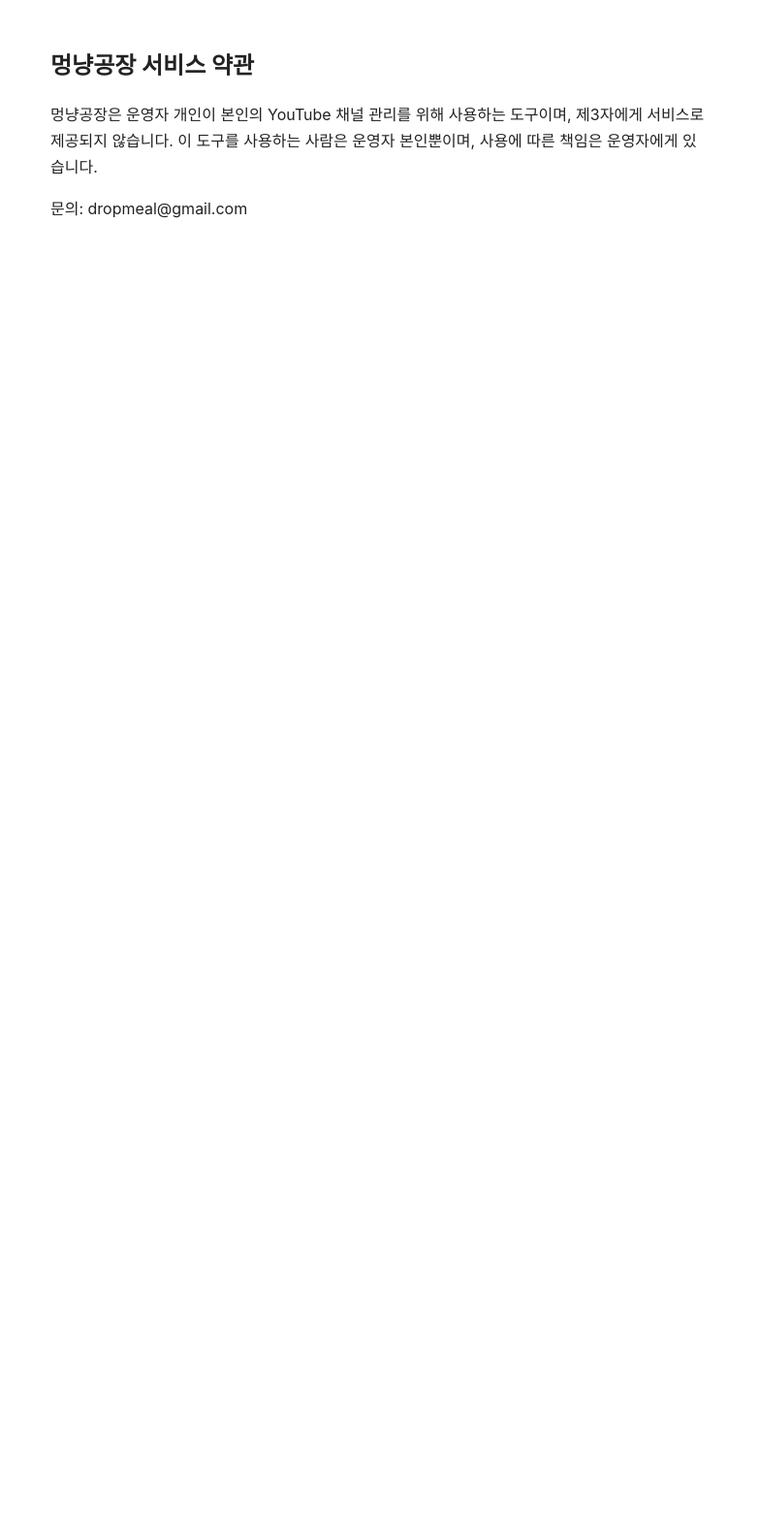
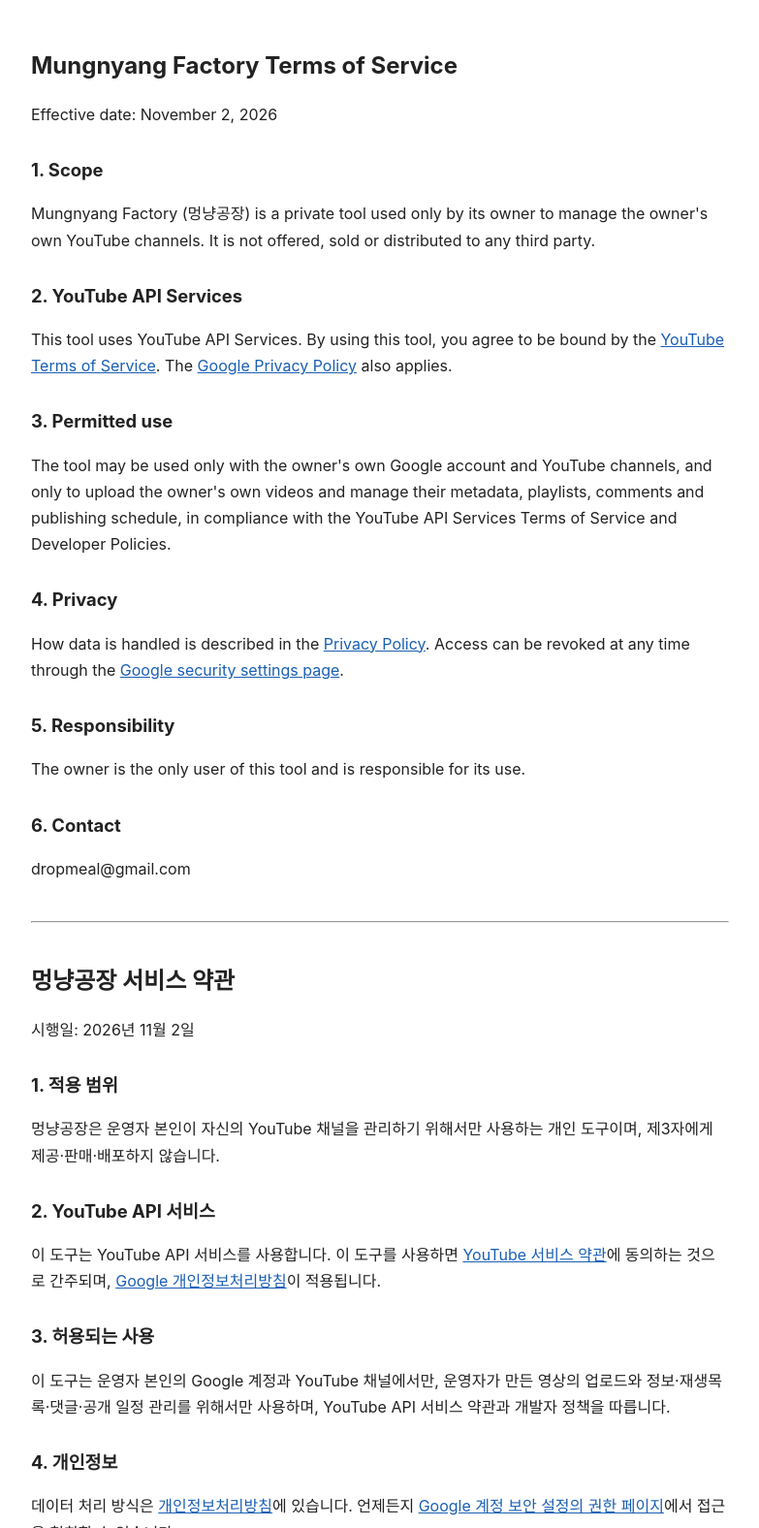
Before and after one commit to dropmeal/dropmeal.github.io, a plain HTML site: page terms.html in a window 1280 px wide. Shown: the top 1576 px of the page at 97% size, without its empty margins (248-1031 px from the left). Before the commit the page ends 800 px from the top, so only its background shows below. Drawn offline with Linux system fonts and the light colour scheme.

Commit message:
Add files via upload

```diff
--- a/terms.html
+++ b/terms.html
@@ -1,6 +1,54 @@
-<!doctype html><html lang="ko"><head><meta charset="utf-8"><meta name="viewport" content="width=device-width,initial-scale=1"><title>멍냥공장 서비스 약관</title>
-<style>body{font-family:-apple-system,"Apple SD Gothic Neo","Noto Sans KR",sans-serif;max-width:680px;margin:48px auto;padding:0 20px;line-height:1.7;color:#222}h1{font-size:1.5em}</style></head><body>
+<!doctype html>
+<html lang="ko">
+<head>
+<meta charset="utf-8">
+<meta name="viewport" content="width=device-width,initial-scale=1">
+<title>멍냥공장 서비스 약관 / Terms of Service</title>
+<style>body{font-family:-apple-system,"Apple SD Gothic Neo","Noto Sans KR",sans-serif;max-width:720px;margin:48px auto;padding:0 20px;line-height:1.7;color:#222}h1{font-size:1.5em}h2{font-size:1.15em;margin-top:28px}a{color:#1a5fb4}hr{margin:40px 0}</style>
+</head>
+<body>
+<h1>Mungnyang Factory Terms of Service</h1>
+<p>Effective date: November 2, 2026</p>
+
+<h2>1. Scope</h2>
+<p>Mungnyang Factory (멍냥공장) is a private tool used only by its owner to manage the owner's own YouTube channels. It is not offered, sold or distributed to any third party.</p>
+
+<h2>2. YouTube API Services</h2>
+<p>This tool uses YouTube API Services. By using this tool, you agree to be bound by the <a href="https://www.youtube.com/t/terms">YouTube Terms of Service</a>. The <a href="https://policies.google.com/privacy">Google Privacy Policy</a> also applies.</p>
+
+<h2>3. Permitted use</h2>
+<p>The tool may be used only with the owner's own Google account and YouTube channels, and only to upload the owner's own videos and manage their metadata, playlists, comments and publishing schedule, in compliance with the YouTube API Services Terms of Service and Developer Policies.</p>
+
+<h2>4. Privacy</h2>
+<p>How data is handled is described in the <a href="privacy.html">Privacy Policy</a>. Access can be revoked at any time through the <a href="https://myaccount.google.com/permissions">Google security settings page</a>.</p>
+
+<h2>5. Responsibility</h2>
+<p>The owner is the only user of this tool and is responsible for its use.</p>
+
+<h2>6. Contact</h2>
+<p>dropmeal@gmail.com</p>
+
+<hr>
+
 <h1>멍냥공장 서비스 약관</h1>
-<p>멍냥공장은 운영자 개인이 본인의 YouTube 채널 관리를 위해 사용하는 도구이며, 제3자에게 서비스로 제공되지 않습니다. 이 도구를 사용하는 사람은 운영자 본인뿐이며, 사용에 따른 책임은 운영자에게 있습니다.</p>
-<p>문의: dropmeal@gmail.com</p>
-</body></html>
+<p>시행일: 2026년 11월 2일</p>
+
+<h2>1. 적용 범위</h2>
+<p>멍냥공장은 운영자 본인이 자신의 YouTube 채널을 관리하기 위해서만 사용하는 개인 도구이며, 제3자에게 제공·판매·배포하지 않습니다.</p>
+
+<h2>2. YouTube API 서비스</h2>
+<p>이 도구는 YouTube API 서비스를 사용합니다. 이 도구를 사용하면 <a href="https://www.youtube.com/t/terms">YouTube 서비스 약관</a>에 동의하는 것으로 간주되며, <a href="https://policies.google.com/privacy">Google 개인정보처리방침</a>이 적용됩니다.</p>
+
+<h2>3. 허용되는 사용</h2>
+<p>이 도구는 운영자 본인의 Google 계정과 YouTube 채널에서만, 운영자가 만든 영상의 업로드와 정보·재생목록·댓글·공개 일정 관리를 위해서만 사용하며, YouTube API 서비스 약관과 개발자 정책을 따릅니다.</p>
+
+<h2>4. 개인정보</h2>
+<p>데이터 처리 방식은 <a href="privacy.html">개인정보처리방침</a>에 있습니다. 언제든지 <a href="https://myaccount.google.com/permissions">Google 계정 보안 설정의 권한 페이지</a>에서 접근을 철회할 수 있습니다.</p>
+
+<h2>5. 책임</h2>
+<p>이 도구의 사용자는 운영자 본인뿐이며, 사용에 따른 책임은 운영자에게 있습니다.</p>
+
+<h2>6. 문의</h2>
+<p>dropmeal@gmail.com</p>
+</body>
+</html>
```
Also changed, not shown: index.html (+30 -8 lines).
